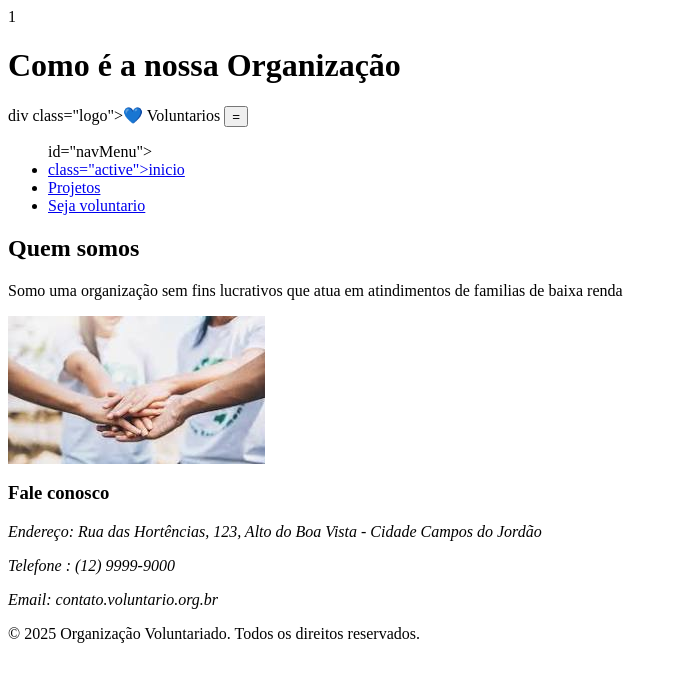
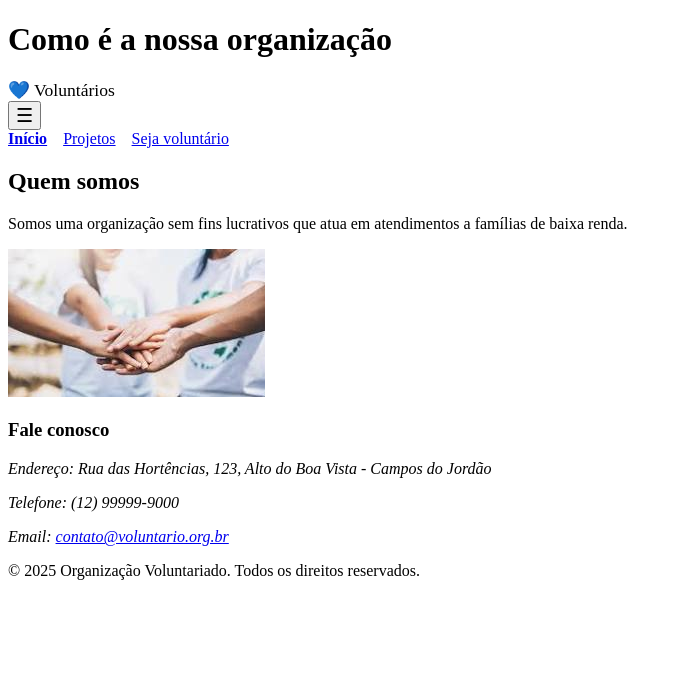
Before and after one commit to ZANYMASTER/zanyaulaprogramacao, a plain HTML site: page Index.html in a window 1280 px wide. Shown: the whole page, without its empty margins (0-682 px from the left). Drawn offline with Linux system fonts and the light colour scheme.

Commit message:
Fix Index.html markup: close tags, correct typos, accessibility and contact link

```diff
--- a/Index.html
+++ b/Index.html
@@ -1,44 +1,67 @@
-1<DOCTYPE html>
+<!DOCTYPE html>
 <html lang="pt-BR">
 <head>
     <meta charset="UTF-8">
     <meta name="viewport" content="width=device-width, initial-scale=1.0">
-    <title>Organização voluntariado</title>
+    <title>Organização Voluntariado</title>
+    <style>
+        /* Pequeno estilo para o menu (opcional) */
+        .menu-toggle { font-size: 1.2rem; }
+        #navMenu { list-style: none; padding: 0; margin: 0; display: flex; gap: 1rem; }
+        #navMenu.open { display: flex; }
+        @media (max-width: 600px) {
+            #navMenu { display: none; flex-direction: column; }
+            #navMenu.open { display: flex; }
+        }
+        .logo { font-size: 1.1rem; }
+        .active { font-weight: bold; }
+    </style>
 </head>
 <body>
-    <!--header-->
+    <!-- header -->
     <header>
-        <h1>Como é a nossa Organização</h1>
+        <h1>Como é a nossa organização</h1>
         <nav>
-            div class="logo">&#128153; Voluntarios</div>
-             <button class="menu-toggle" onclick="toggleMenu()">=</button>
-            <ul> id="navMenu">
-                <li><a href="Index.html"> class="active">inicio</a></li>
+            <div class="logo" aria-hidden="true">&#128153; Voluntários</div>
+            <button class="menu-toggle" onclick="toggleMenu()" aria-expanded="false" aria-controls="navMenu">☰</button>
+            <ul id="navMenu">
+                <li><a href="Index.html" class="active">Início</a></li>
                 <li><a href="projeto.html">Projetos</a></li>
-                <li><a href="cadastro.html">Seja voluntario</a></li>
+                <li><a href="cadastro.html">Seja voluntário</a></li>
             </ul>
         </nav>
     </header>
+
     <main>
         <section>
             <h2>Quem somos</h2>
-            <p>Somo uma organização sem fins lucrativos que atua em atindimentos de familias de baixa renda</p>
+            <p>Somos uma organização sem fins lucrativos que atua em atendimentos a famílias de baixa renda.</p>
             <img src="volun.jpg" alt="Voluntários em ação">
         </section>
 
-
-        <!--Hero Section-->
+        <!-- Contact Section -->
         <section>
-            <h3>Fale conosco</h2>
+            <h3>Fale conosco</h3>
             <address>
-                <p>Endereço: Rua das Hortências, 123, Alto do Boa Vista - Cidade Campos do Jordão<p>
-                <p>Telefone : (12) 9999-9000</p>
-                <p>Email:     contato.voluntario.org.br<p
+                <p>Endereço: Rua das Hortências, 123, Alto do Boa Vista - Campos do Jordão</p>
+                <p>Telefone: (12) 99999-9000</p>
+                <p>Email: <a href="mailto:contato@voluntario.org.br">contato@voluntario.org.br</a></p>
             </address>
-
-    </main
+        </section>
+    </main>
 
     <footer>
         <p>&copy; 2025 Organização Voluntariado. Todos os direitos reservados.</p>
+    </footer>
+
+    <script>
+        // Função simples para alternar menu em telas pequenas
+        function toggleMenu() {
+            const menu = document.getElementById('navMenu');
+            const btn = document.querySelector('.menu-toggle');
+            const isOpen = menu.classList.toggle('open');
+            btn.setAttribute('aria-expanded', String(isOpen));
+        }
+    </script>
 </body>
-<html>
+</html>
```
